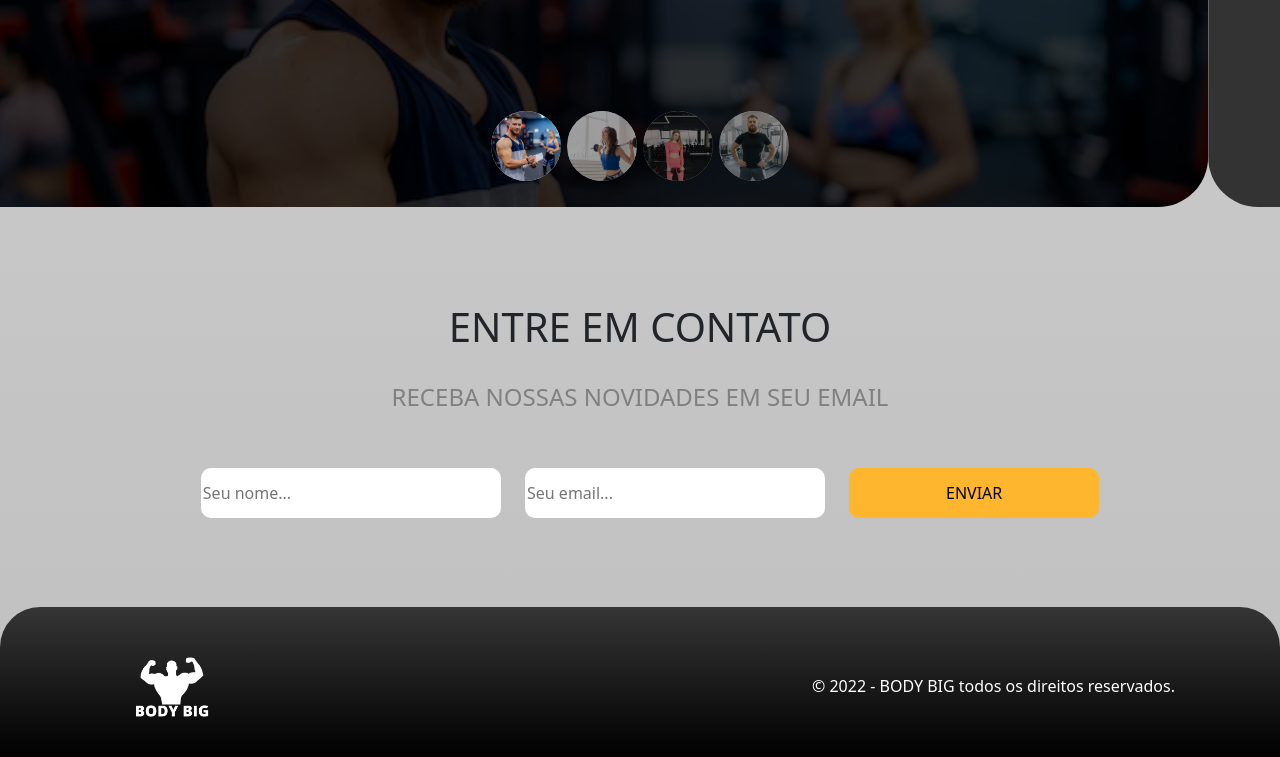
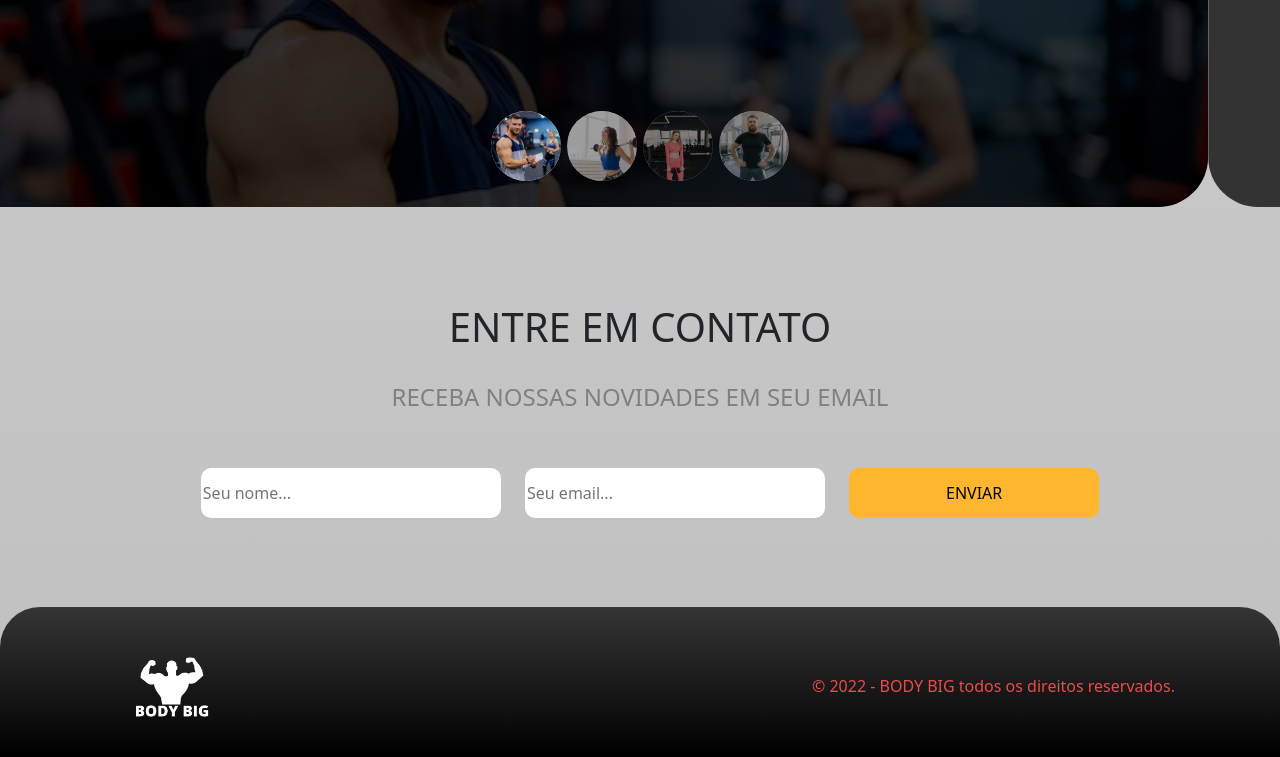
Before and after one commit to RafaelSldev/Landing-Page, a plain HTML site: page index.html in a window 1280 px wide. Shown: the part 2580-3337 px from the top of the page. Drawn offline with nearby package versions, Linux system fonts and the light colour scheme; files whose address does not match are found by name.

Commit message:
testanto terminal

```diff
--- a/index.html
+++ b/index.html
@@ -454,7 +454,7 @@
                 <img src="imagens/BB2.png" width="80px">
             </div>
             <div class="text-rodape">
-                <h6 style="color: white;">© 2022 - BODY BIG todos os direitos reservados.</h6>
+                <h6 style="color: rgb(235, 75, 75);">© 2022 - BODY BIG todos os direitos reservados.</h6>
             </div>
         </section>
 
```
